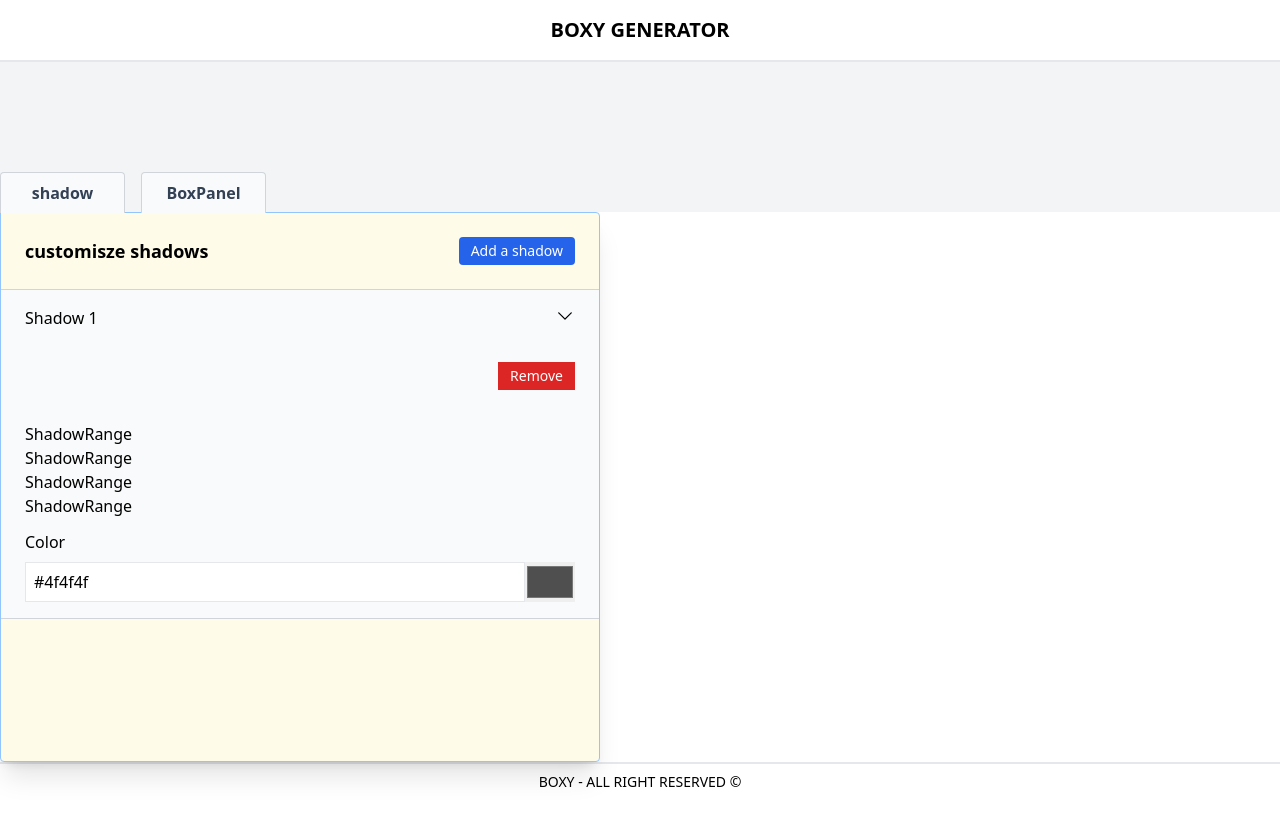
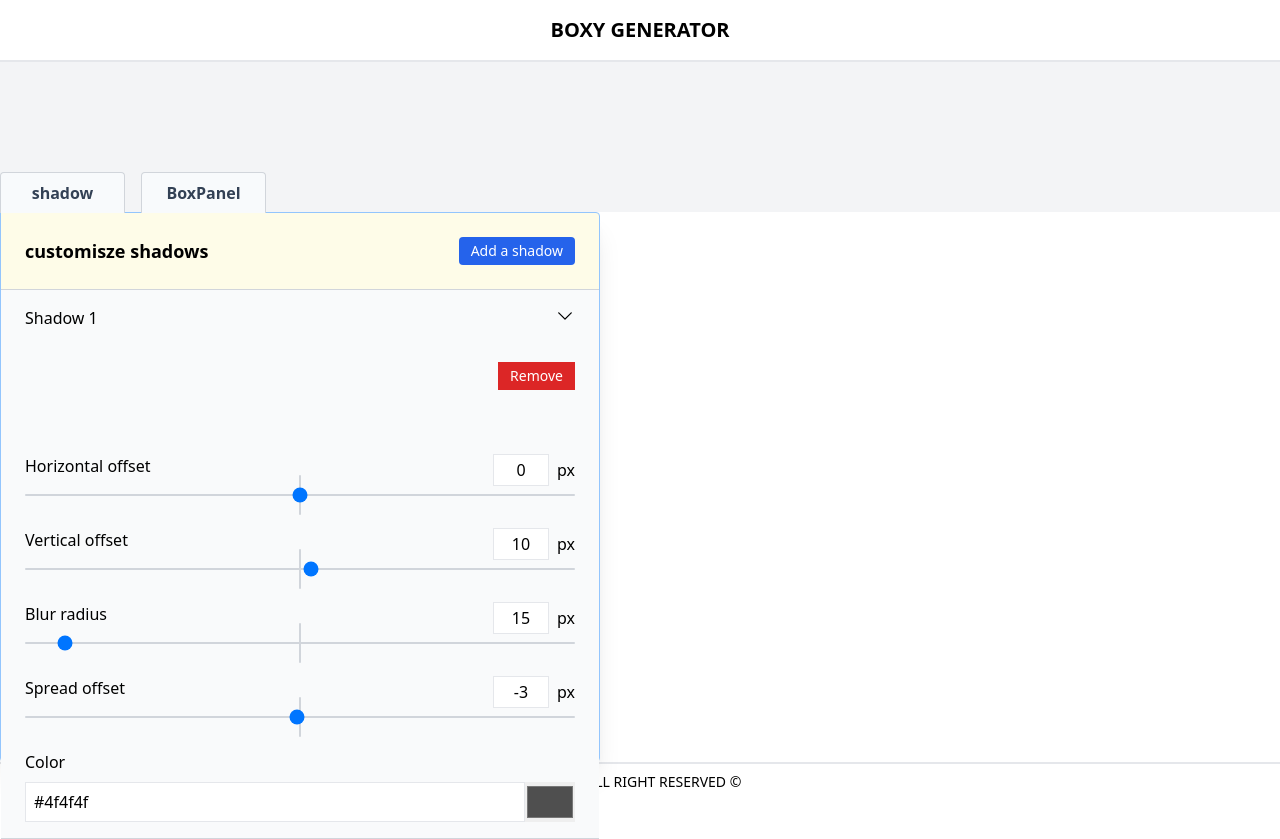
Before and after one commit to Ahmedogbinto/Boxy-generator, a React (Vite) app: page / in a window 1280 px wide. Before the commit the page ends 800 px from the top, so only its background shows below. Built offline with nearby package versions, Linux system fonts and the light colour scheme.

Commit message:
Gérer les inputs range des ombres

```diff
--- a/src/layouts/ShadowList/ShadowRange.jsx
+++ b/src/layouts/ShadowList/ShadowRange.jsx
@@ -1,5 +1,44 @@
-export default function ShadowRange() {
+import { useDispatch } from "react-redux"
+import { updateShadowValue } from "../../features/shadows"
+
+export default function ShadowRange({inputData, shadowID}) {
+    const dispatch = useDispatch()
+
+   function handleInputs(e){
+      dispatch(updateShadowValue({
+        inputNumber: inputData.inputNumber,
+        value: e.target.value,
+        shadowID
+      }))
+    }
   return (
-    <div>ShadowRange</div>
+   <div className="my-8">
+      <div className="flex justify-between">
+        <p>{inputData.name}</p>
+        <div className="flex items-baseline mb-2">
+            <input
+            value={inputData.value}
+            onChange={handleInputs}
+            className="w-14 h-8 mr-2 border border-gray-200 text-center"
+            type="number"/>
+            <p>px</p>
+        </div>
+      </div>
+
+        <div className="relative z-0 w-full flex items-center">
+          <input
+           value={inputData.value}
+            onChange={handleInputs}
+            min={inputData.minMax[0]}
+            max={inputData.minMax[1]}
+            className="w-full h-[2px] bg-gray-300 rounded-lg appearance-none cursor-pointer"
+            type="range"
+          />
+
+          <div className="absolute -z-10 top-1/2 left-1/2 -translate-y-1/2 -translate-x-1/2 w-0.5 h-10 bg-gray-300 rounded">
+          </div>
+
+        </div>
+    </div>
   )
 }
```
